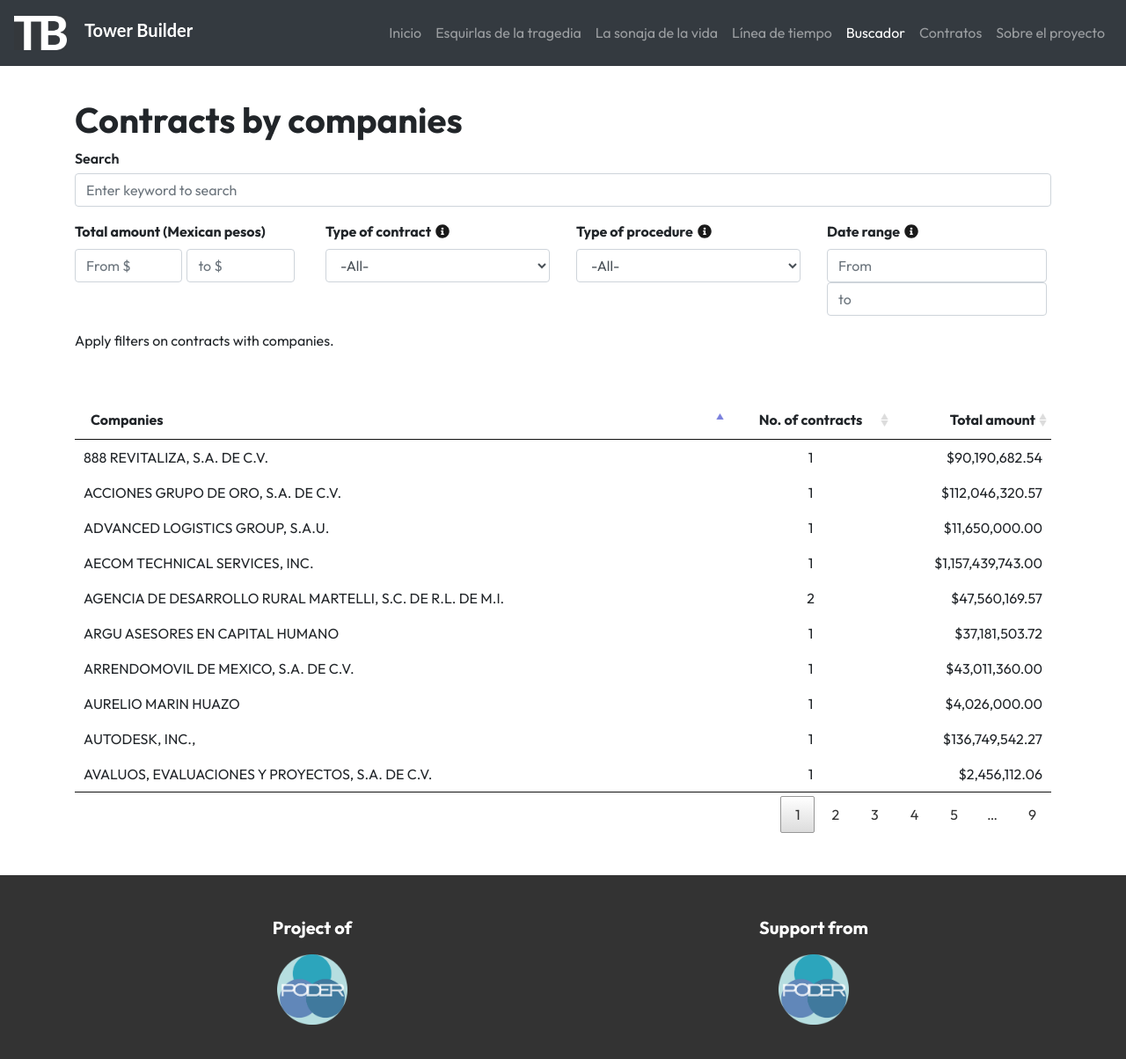
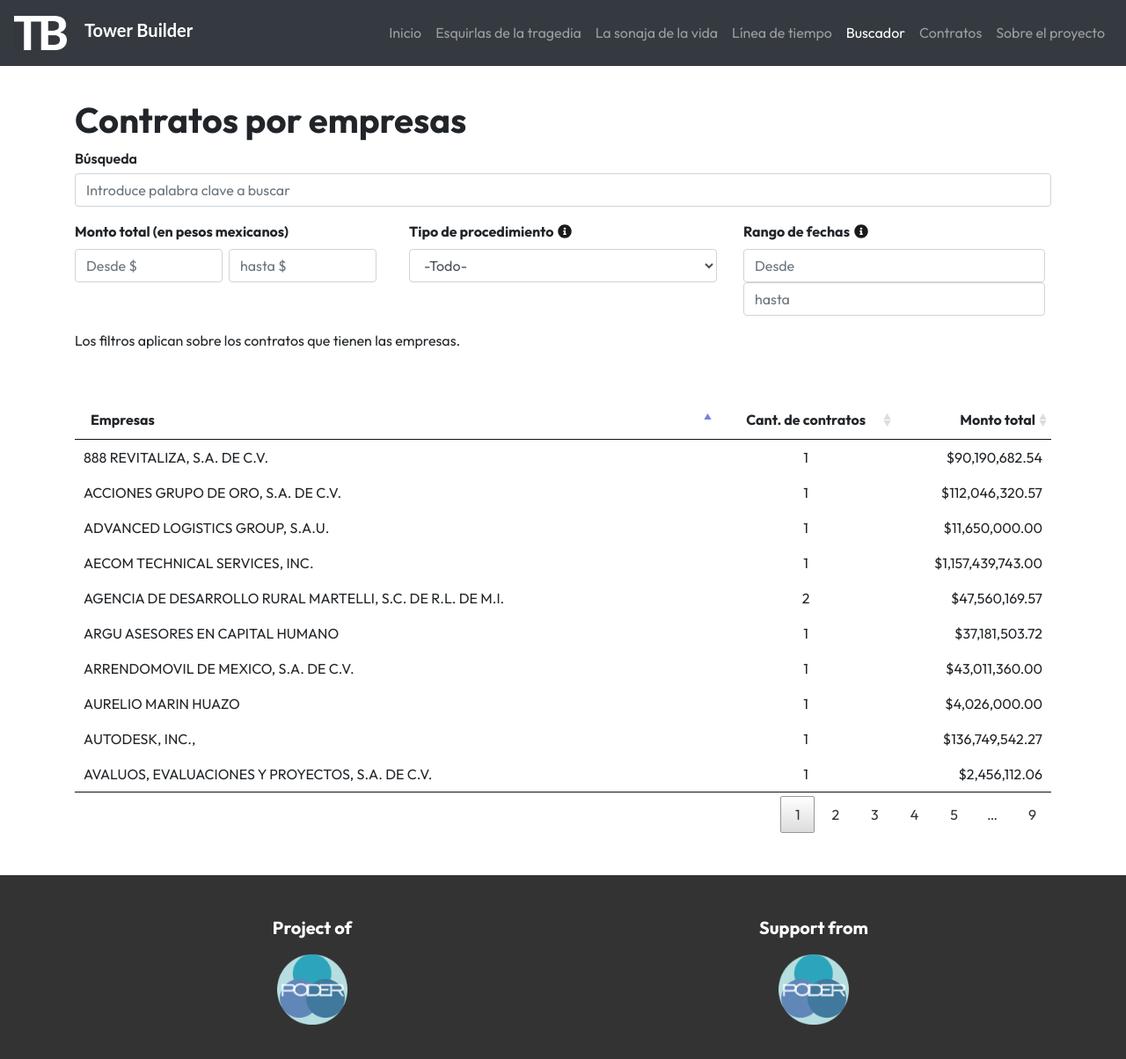
Before and after one commit to ProjectPODER/lasonajadelavida, a Jekyll site: the page built from 5-contracts.html, in a window 1280 px wide and 1223 px high. Shown: the top 1204 px of the window at 88% size. Built offline with Jekyll 4.4.1, drawn with Linux system fonts in a browser that asks for light colours.

Commit message:
Agrego sombra a título y cambio idoma al buscador

```diff
--- a/5-contracts.html
+++ b/5-contracts.html
@@ -15,22 +15,15 @@
                         <input type="text" class="form-control" id="search-text" placeholder="{{site.search_placeholder}}">
                     </div>
                     <div class="row contract-filter">
-                        <div class="col-lg-3">
+                        <div class="col-lg-4">
                             <div class="form-group filter-box filter-amount">
                                 <label class="filter-title">{{site.amount_title}}</i></label>
                                 <input type="text" id="search-fromAmount" name="fromAmount" class="filter-input half-input filter-input-from form-control" placeholder="{{site.amount_from_placeholder}}">
                                 <input type="text" id="search-toAmount" name="toAmount" class="filter-input half-input filter-input-to form-control" placeholder="{{site.amount_to_placeholder}}">
                             </div>
                         </div>
-                        <div class="col-lg-3">
-                            <div class="form-group filter-box filter-contract-type">
-                                <label class="filter-title">{{site.type_contract_title}}<img src="{{ site.baseurl }}/assets/img/info-circle-solid.svg" alt="icon" class="info-icon" data-toggle="tooltip" data-placement="bottom" title="{{site.type_contract_title_tooltip}}"></label>
-                                <select id="search-contractType" name="contractType" class="form-control" id="" class="filter-input">
-                                    <option value="todos">-{{site.type_contract_all_option}}-</option>
-                                </select>
-                            </div>
-                        </div>
-                        <div class="col-lg-3">
+
+                        <div class="col-lg-4">
                             <div class="form-group filter-box filter-procedure-type">
                                 <label class="filter-title">{{site.type_procedure_title}}<img src="{{ site.baseurl }}/assets/img/info-circle-solid.svg" alt="icon" class="info-icon" data-toggle="tooltip" data-placement="bottom" title="{{site.type_procedure_title_tooltip}}"></label>
                                 <select id="search-procedureType" name="procedureType" class="form-control" id="" class="filter-input">
@@ -38,7 +31,7 @@
                                 </select>
                             </div>
                         </div>
-                        <div class="col-lg-3">
+                        <div class="col-lg-4">
                             <div class="form-group filter-box filter-date">
                                 <div>
                                     <label class="filter-title">{{site.date_range_title}}<img src="{{ site.baseurl }}/assets/img/info-circle-solid.svg" alt="icon" class="info-icon" data-toggle="tooltip" data-placement="bottom" title="{{site.date_range_title_tooltip}}"></label>
--- a/_config.yml
+++ b/_config.yml
@@ -68,27 +68,27 @@
   - contracts_format: "csv"
 
 # Customize the titles and placeholder inputs in Contracts page
-contracts_title: Contracts by companies
-search_title: Search
-search_placeholder: Enter keyword to search
-amount_title: Total amount (Mexican pesos)
-amount_from_placeholder: From $
-amount_to_placeholder: to $
-type_contract_title: Type of contract
-type_contract_title_tooltip: The law requires that the Buyer defines the type of contract because the rules vary in each case.
-type_contract_all_option: All
-type_procedure_title: Type of procedure
+contracts_title: Contratos por empresas
+search_title: Búsqueda
+search_placeholder: Introduce palabra clave a buscar
+amount_title: Monto total (en pesos mexicanos)
+amount_from_placeholder: Desde $
+amount_to_placeholder: hasta $
+type_contract_title: Tipo de contratación
+type_contract_title_tooltip: La ley obliga a la Unidad Compradora a definir el tipo de contratación, ya que varían las normas en cada caso.
+type_contract_all_option: Todo
+type_procedure_title: Tipo de procedimiento
 type_procedure_title_tooltip: La licitación pública es según la ley mexicana el procedimiento adecuado para contratar obra publica. Excepcionalmente también se pueden realizar otro tipo de procedimientos como adjudicación directa, convenio e invitación a cuando menos tres proveedores.
-type_procedure_all_option: All
-date_range_title: Date range
-date_range_from_placeholder: From
-date_range_to_placeholder: to
-date_range_title_tooltip: Find active contracts between two dates.
-filter_footnote_title: Apply filters on contracts with companies.
-# Customize the Contract table titles
-column_1: Companies
-column_2: No. of contracts
-column_3: Total amount
+type_procedure_all_option: Todo
+date_range_title: Rango de fechas
+date_range_from_placeholder: Desde
+date_range_to_placeholder: hasta
+date_range_title_tooltip: Encuentra los contratos activos entre dos fechas.
+filter_footnote_title: Los filtros aplican sobre los contratos que tienen las empresas.
+# Personaliza los títulos de la tabla
+column_1: Empresas
+column_2: Cant. de contratos
+column_3: Monto total
 
 # Build settings
 plugins:
--- a/_sass/_home.scss
+++ b/_sass/_home.scss
@@ -18,6 +18,7 @@
         line-height: 94px;
         margin-bottom: 2rem;
         font-weight: 900;
+        text-shadow: #21324c 5px 5px 1px;
     }
 
     h1,
```
